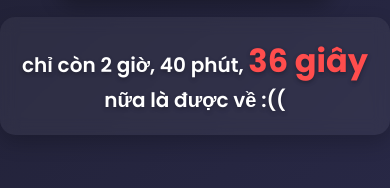
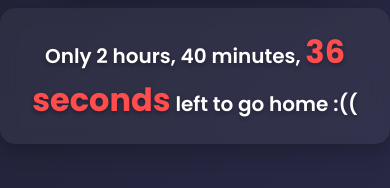
Before and after one commit to wee20o4/MeoDancerTime, a plain HTML site: page index.html in a window 390 px wide. Shown: the part 424-612 px from the top of the page. Drawn offline with Linux system fonts and the light colour scheme.

Commit message:
Update index.html

```diff
--- a/index.html
+++ b/index.html
@@ -116,6 +116,12 @@
                 padding: 10px 15px;
             }
         }
+
+        @media (max-width: 768px) {
+            body {
+                background: linear-gradient(135deg, #1e1e2f, #2a2a4a);
+            }
+        }
     </style>
 </head>
 <body>
@@ -177,7 +183,7 @@
                 const hoursLeft = Math.floor(timeDiff / (1000 * 60 * 60));
                 const minutesLeft = Math.floor((timeDiff % (1000 * 60 * 60)) / (1000 * 60));
                 const secondsLeft = Math.floor((timeDiff % (1000 * 60)) / 1000);
-                countdownDisplay.innerHTML = `chỉ còn ${hoursLeft} giờ, ${minutesLeft} phút, <span id="seconds">${secondsLeft} giây</span> nữa là được về :((`;
+                countdownDisplay.innerHTML = `Only ${hoursLeft} hours, ${minutesLeft} minutes, <span id="seconds">${secondsLeft} seconds</span> left to go home :((`;
             }, 1000);
         }
 
```
